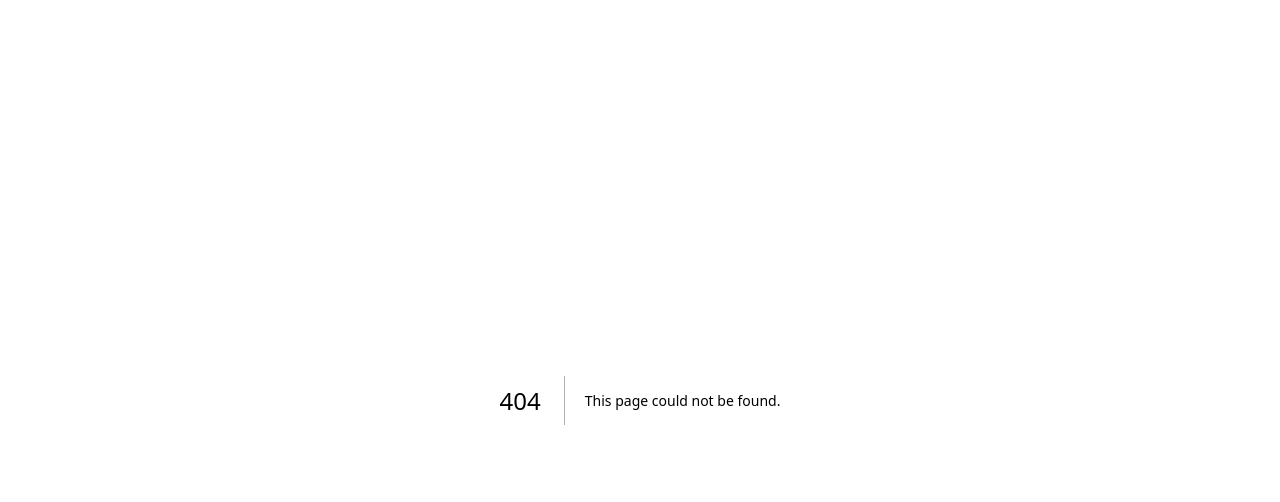
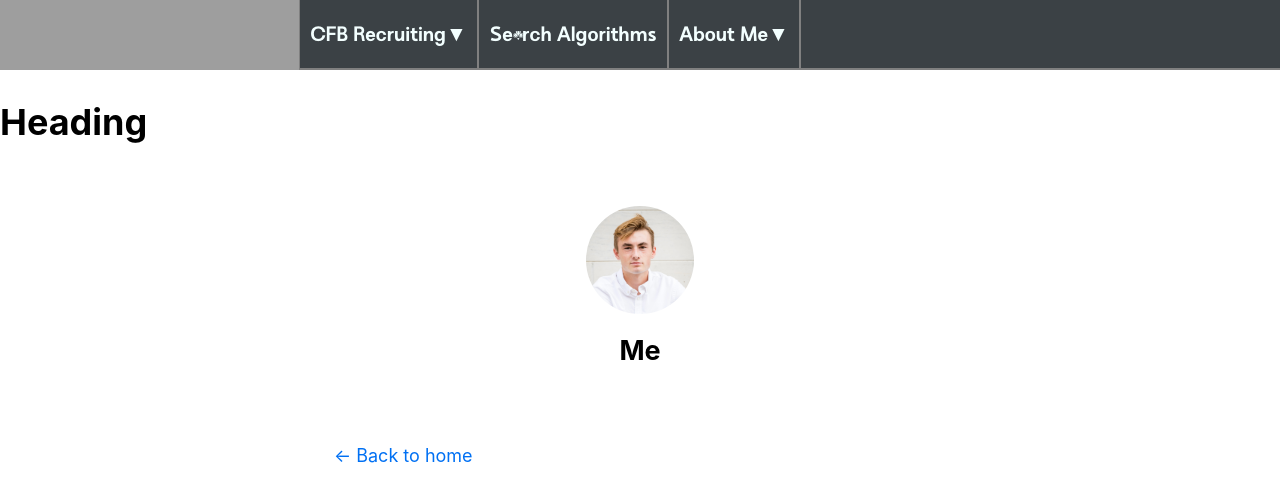
Before and after one commit to ldnelson16/Portfolio, a Next.js app: page /cfbrecruiting/sortable in a window 1280 px wide. Before the commit this address had no page. Shown: the top 502 px of the page. Built offline with nearby package versions, Linux system fonts and the light colour scheme; grey boxes are pictures that could not be loaded.

Commit message:
Changing navbar, adding new file

```diff
--- a/components/navbar.js
+++ b/components/navbar.js
@@ -4,12 +4,6 @@ import styles from '../styles/navbar.module.css';
 import utilStyles from '../styles/utils.module.css';
 import Link from 'next/link';
 import React from 'react';
-
-function handleResize(){
-  console.log("Resize occured");
-}
-
-window.addEventListener("resize",handleResize());
 
 function navlogo(){
   return (
@@ -39,7 +33,7 @@ export default function Navbar() {
     <div className={styles.bar}>
       <script></script>
       {navlogo()}
-      {button("/","CFB Recruiting",true,[["Recruits Scraper","/"],["Create Your Own Composite","/",true,[["HI","/"]]]])}
+      {button("/","CFB Recruiting",true,[["Sortable Recruits Data","/cfbrecruiting/sortable/"],["Recruits Scraper","/"],["Create Your Own Composite","/",true,[["HI","/"]]]])}
       {button("/posts/first-post","Search Algorithms")}
       {button("/aboutme","About Me",true,[["Portfolio","/"],["About Me","/"],["GitHub Links","/"]])}
     </div>
--- /dev/null
+++ b/pages/cfbrecruiting/sortable.js
@@ -0,0 +1,18 @@
+import Head from 'next/head';
+import Layout, { siteTitle } from '../../components/layout';
+import Navbar from '../../components/navbar';
+import utilStyles from '../../styles/utils.module.css';
+
+export default function Page(){
+    return(
+        <>
+            <Head>
+                <title>{siteTitle}</title>
+            </Head>
+            <Navbar></Navbar>
+            <h1>Heading</h1>
+            <Layout>
+            </Layout>
+        </>
+    );
+}
```
